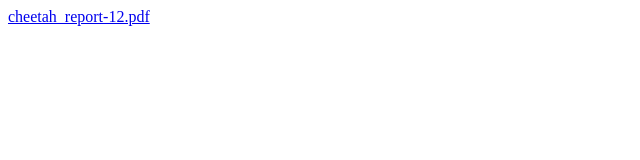
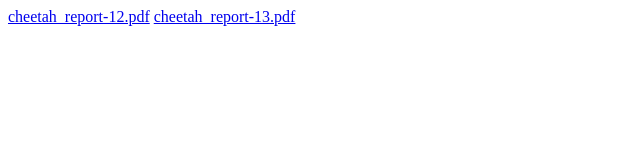
Before and after one commit to thescouser89/cheetah_report, a plain HTML site: page index.html in a window 1280 px wide. Shown: the whole page, without its empty margins (0-640 px from the left). Drawn offline with Linux system fonts and the light colour scheme.

Commit message:
Travis CI autocommit from travis build 13

```diff
--- a/index.html
+++ b/index.html
@@ -1,2 +1,3 @@
 
 <a href="cheetah_report-12.pdf">cheetah_report-12.pdf</a>
+<a href="cheetah_report-13.pdf">cheetah_report-13.pdf</a>
```
Also changed, not shown: 1 other file.
